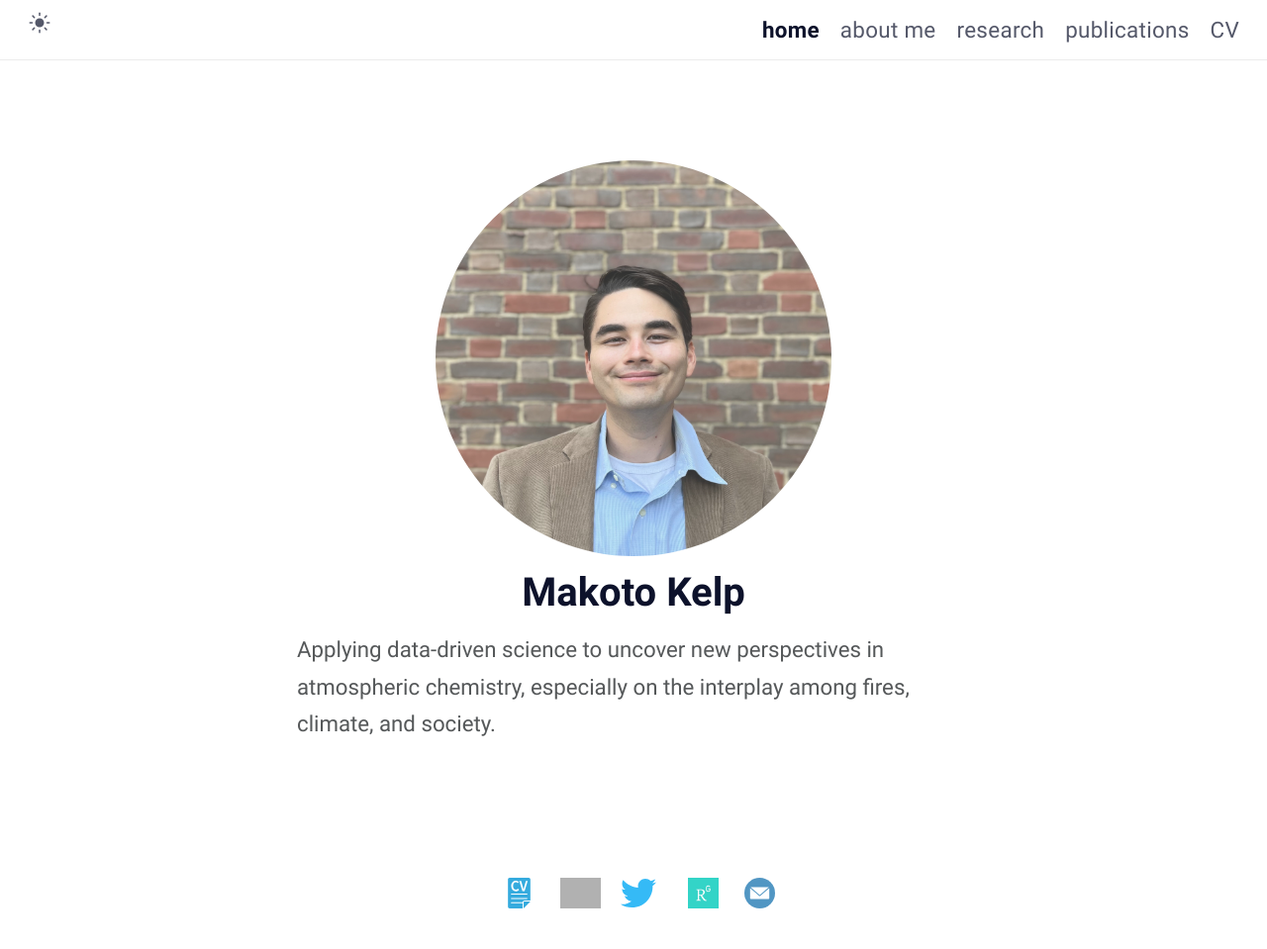
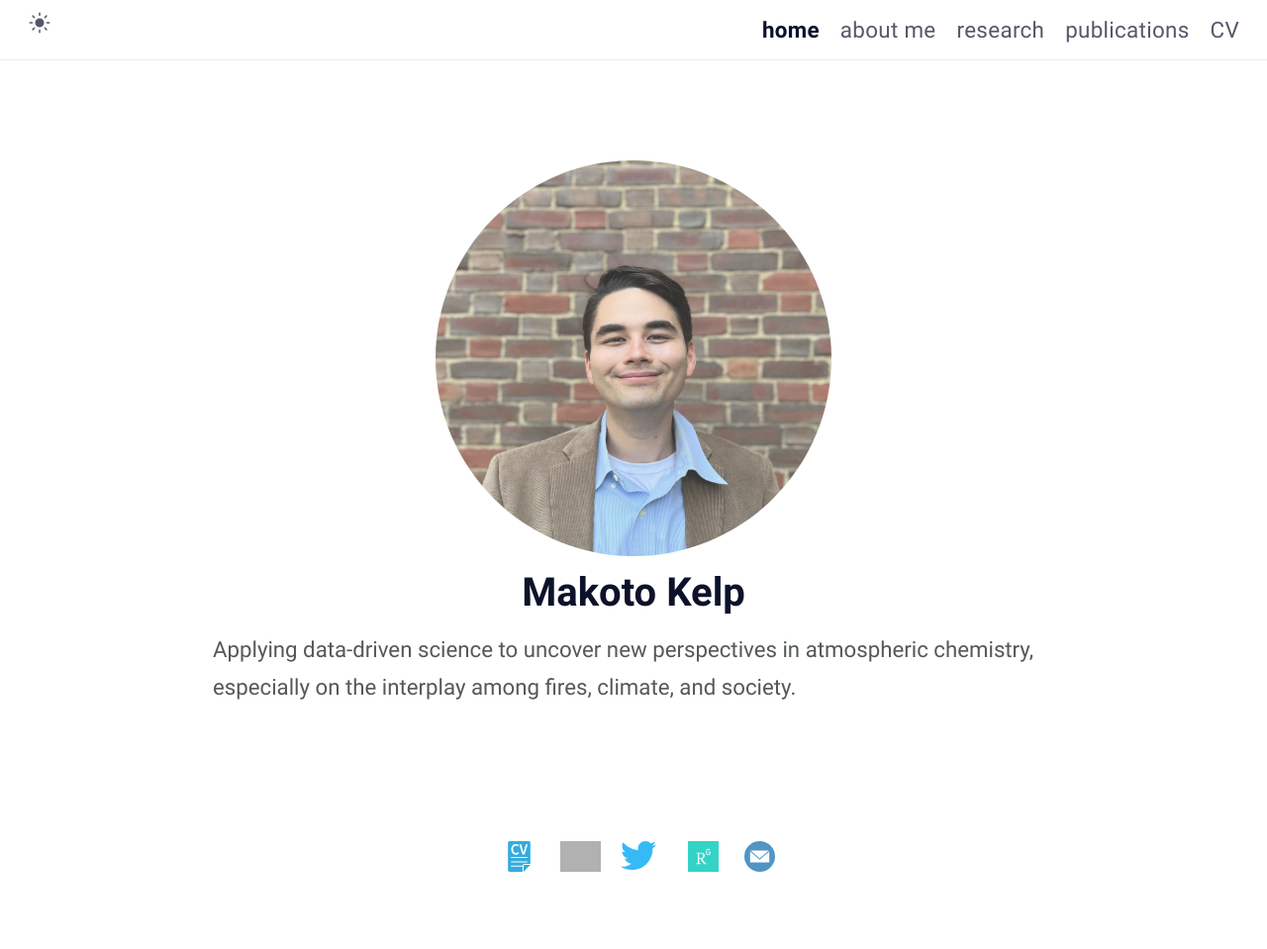
Before and after one commit to mkelp/mkelp.github.io, a Jekyll site: the page built from index.md, in a window 1280 px wide. Shown: the whole page at 99% size. Built offline with Jekyll 4.4.1, drawn with Linux system fonts in a browser that asks for light colours; after the commit the page ends 921 px from its top, so only the background shows below that; grey boxes are pictures that could not be loaded.

Commit message:
july 17n

```diff
--- a/_sass/main.scss
+++ b/_sass/main.scss
@@ -36,7 +36,7 @@ $dark-gray: #767f87;
 
 // Width of the content area
 $wide-size: 2000px; //890px
-$narrow-size: 720px;
+$narrow-size: 890px;
 
 // Padding unit
 $spacing-full: 20px; //30px
```
Also changed, not shown: publications.md (+1 -1 lines).
